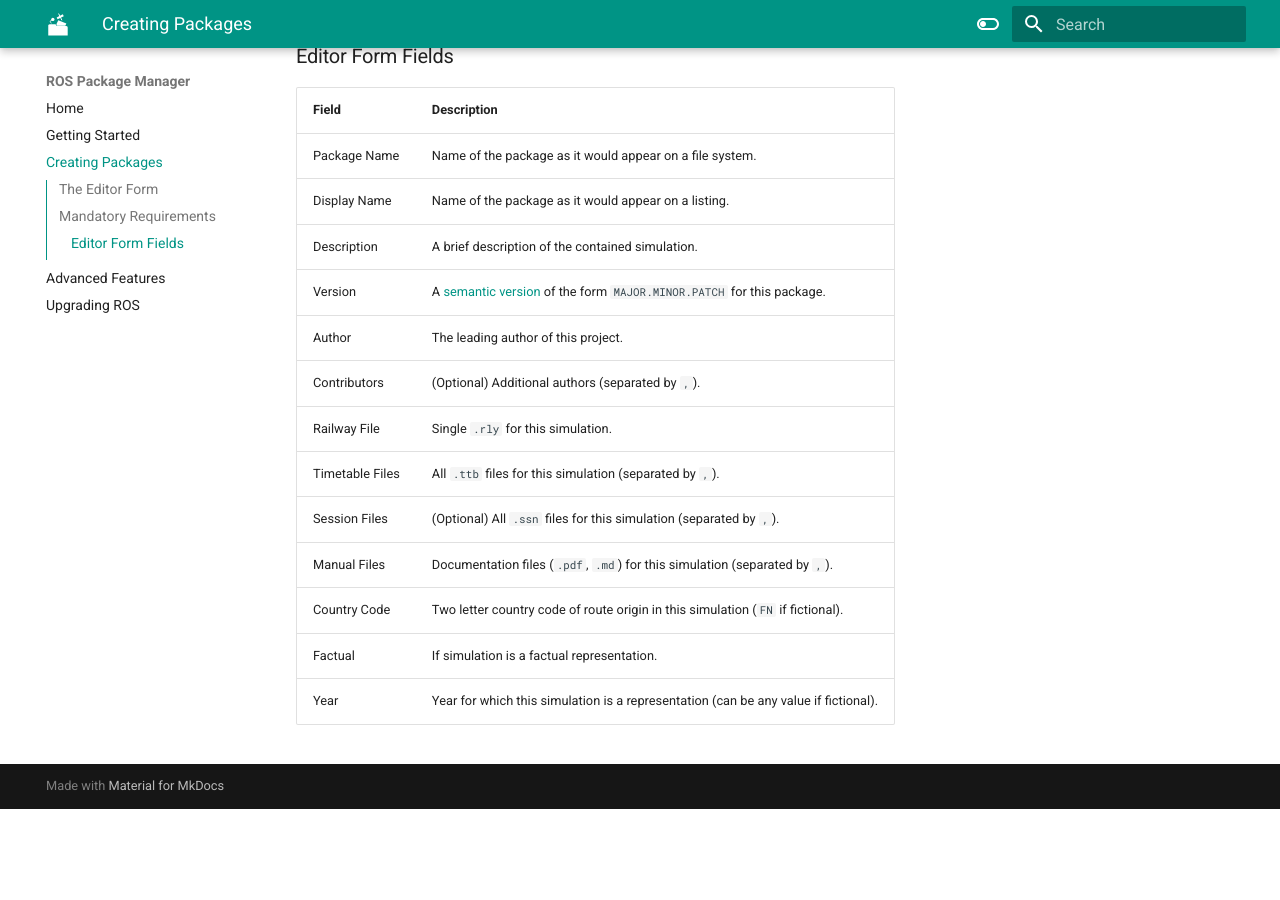
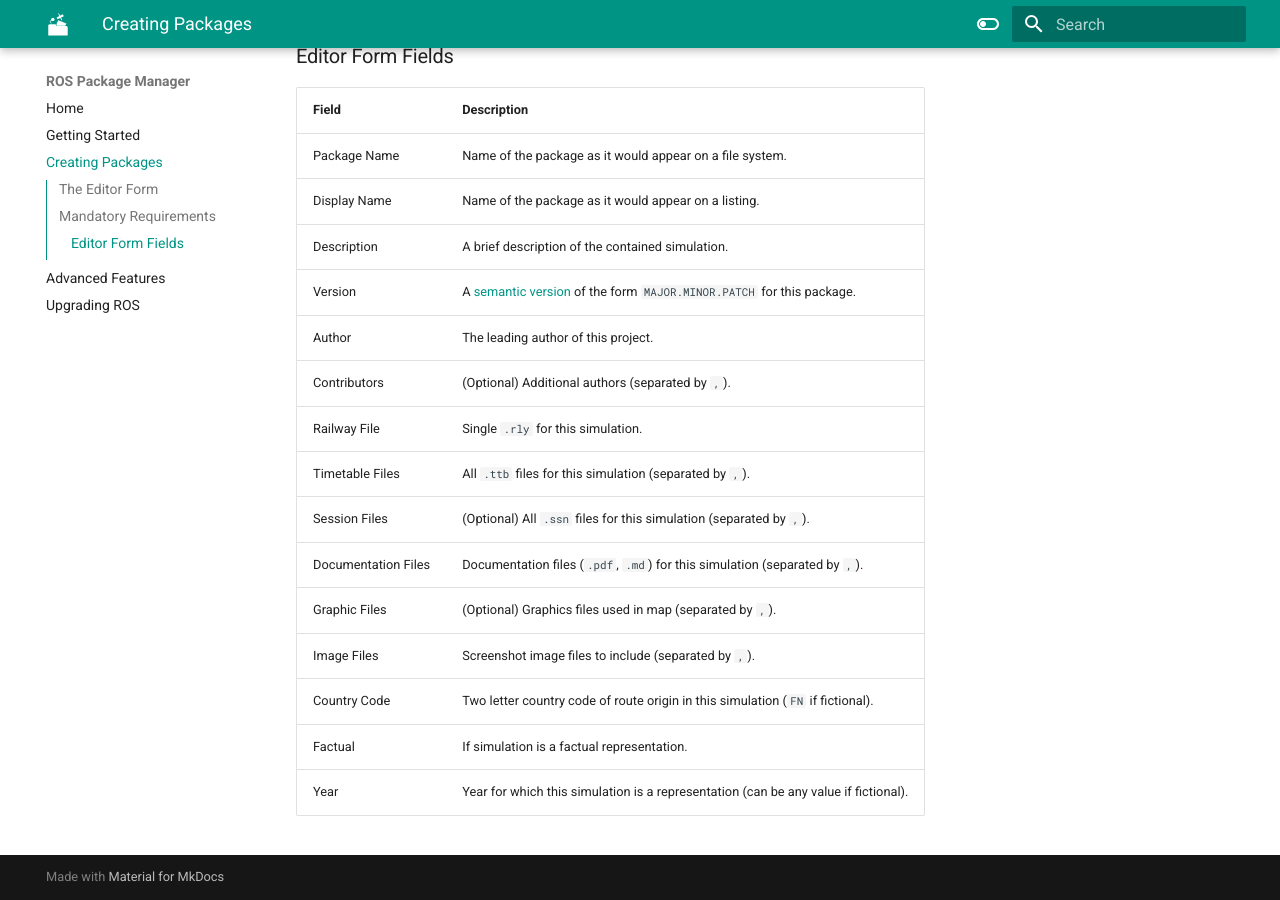
Before and after one commit to Railway-Op-Sim/RailOSPkgManager, an MkDocs documentation site: the page built from docs/creating_packages.md, in a window 1280 px wide and 900 px high, scrolled down 1521 px. Built offline with MkDocs 1.6.1 and Material for MkDocs 9.7.7, drawn with Linux system fonts in a browser that asks for light colours; before the commit the page ends 2330 px from its top, so only the background shows below that.

```diff
--- a/CMakeLists.txt
+++ b/CMakeLists.txt
@@ -1,6 +1,6 @@
 cmake_minimum_required( VERSION 3.20 )
 
-project( ROSPkgManager VERSION 0.5.4 LANGUAGES CXX )
+project( ROSPkgManager VERSION 0.5.5 LANGUAGES CXX )
 
 set( CMAKE_CXX_STANDARD 17 )
 set( CMAKE_CXX_STANDARD_REQUIRED ON )
@@ -24,6 +24,8 @@ file( GLOB HEADERS ${CMAKE_SOURCE_DIR}/include/*.hxx )
 set( DIGESTPP digestpp )
 set( 11ZIP elzip )
 set( ROSTOOLS rostools )
+
+set( CMAKE_CXX_FLAGS  "${CMAKE_CXX_FLAGS} -DROSPKGMANAGER_VERSION=\\\"${CMAKE_PROJECT_VERSION}\\\" " )
 
 add_library( ${ROSPKGMANAGER_LIBRARY} STATIC ${SRC_FILES} ${HEADERS} )
 set_target_properties( ${ROSPKGMANAGER_LIBRARY} PROPERTIES AUTOMOC ON )
--- a/docs/creating_packages.md
+++ b/docs/creating_packages.md
@@ -35,7 +35,9 @@ all using ROS where possible:
 |Railway File|Single `.rly` for this simulation.|
 |Timetable Files|All `.ttb` files for this simulation (separated by `,`).|
 |Session Files|(Optional) All `.ssn` files for this simulation (separated by `,`).|
-|Manual Files|Documentation files (`.pdf`, `.md`) for this simulation (separated by `,`).|
+|Documentation Files|Documentation files (`.pdf`, `.md`) for this simulation (separated by `,`).|
+|Graphic Files|(Optional) Graphics files used in map (separated by `,`).|
+|Image Files|Screenshot image files to include (separated by `,`).|
 |Country Code|Two letter country code of route origin in this simulation (`FN` if fictional).|
 |Factual|If simulation is a factual representation.|
 |Year|Year for which this simulation is a representation (can be any value if fictional).|
```
Also changed, not shown: CHANGELOG.md (+5 -0 lines), README.md (+3 -1 lines), 6 other files.
